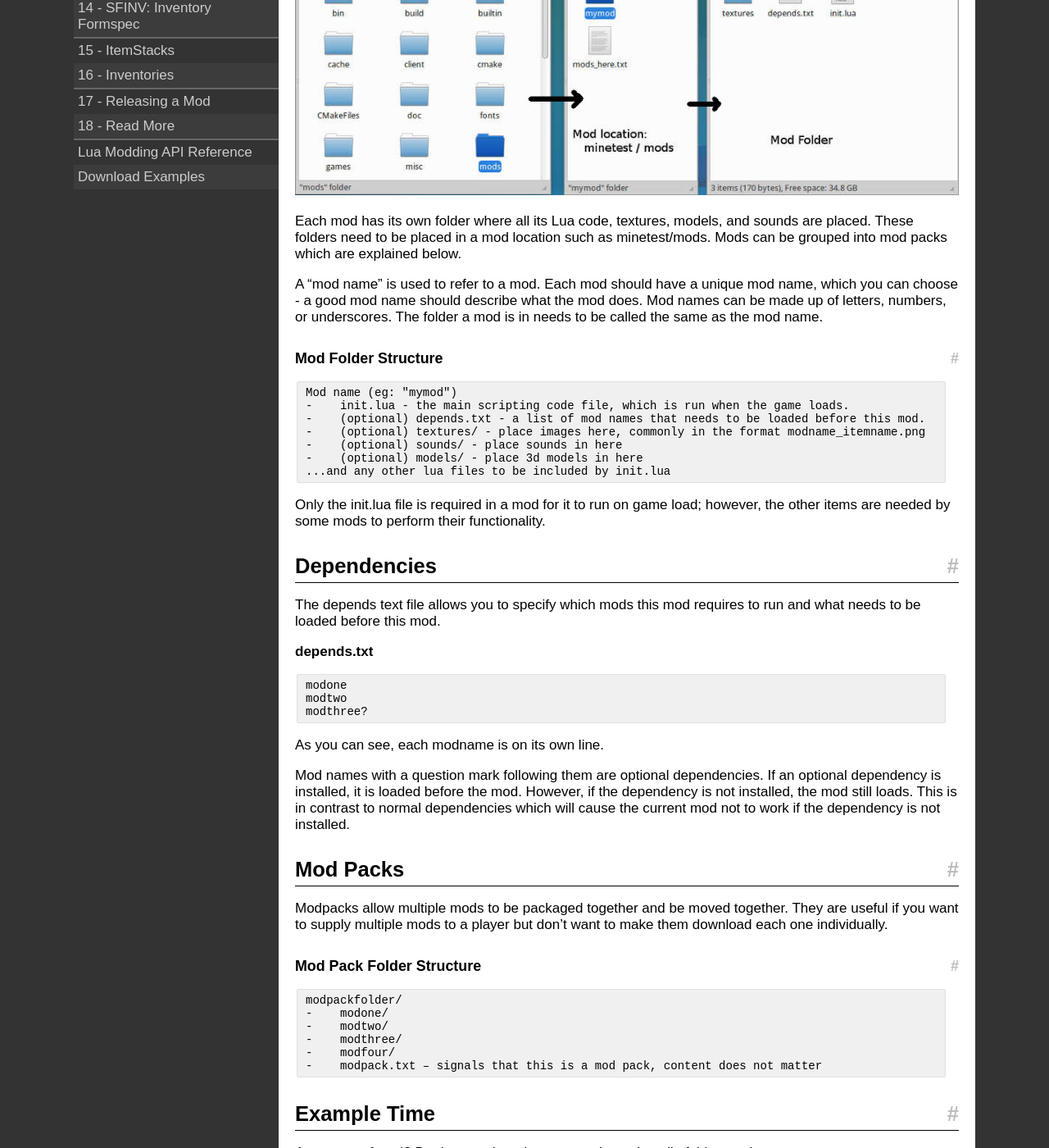
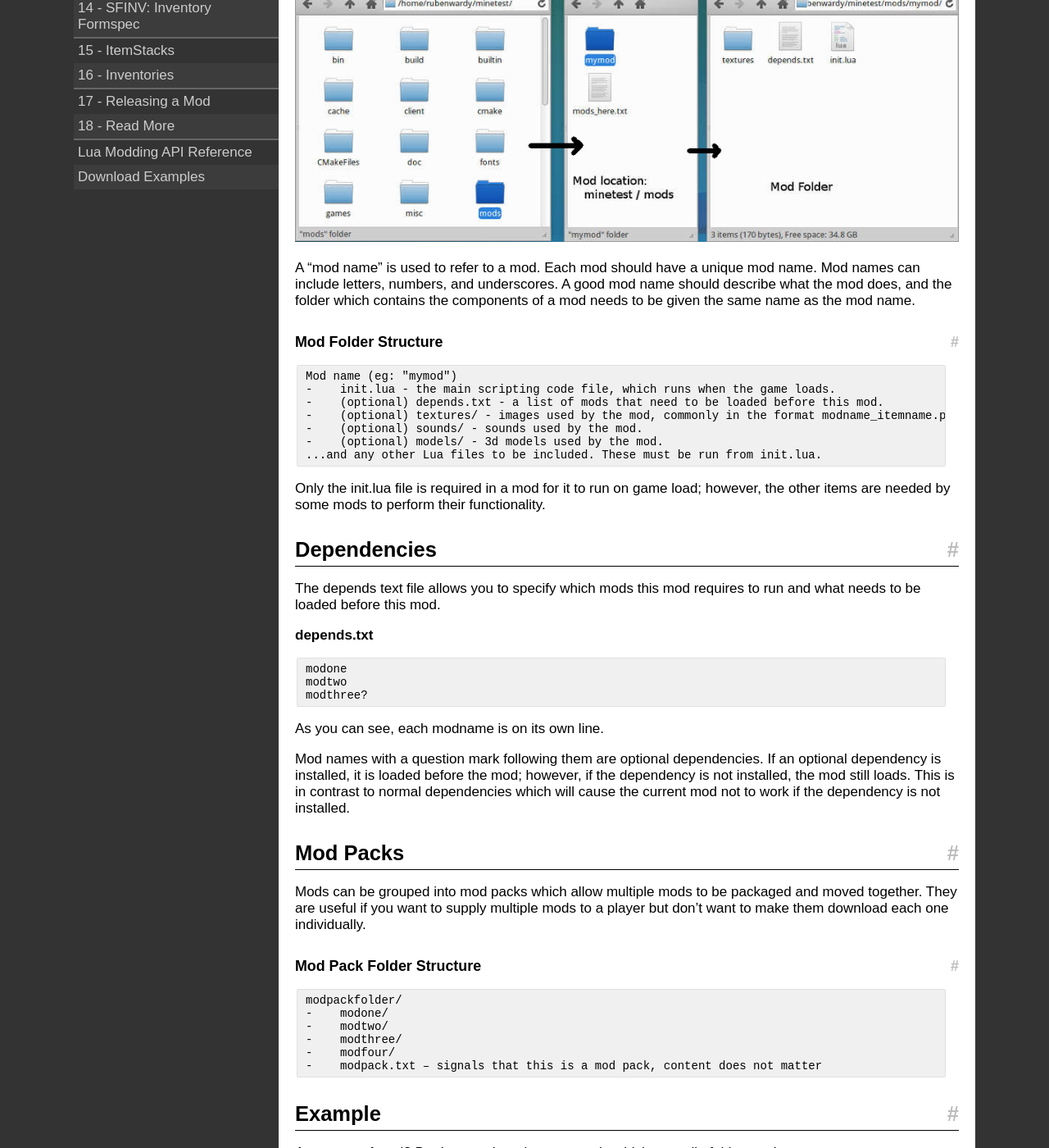
Before and after one commit to rubenwardy/minetest_modding_book, a Jekyll site: the page built from en/chapters/folders.md, in a window 1280 px wide and 1400 px high, scrolled down 431 px. Shown: the whole window at 82% size. Built offline with Jekyll 4.4.1, drawn with Linux system fonts in a browser that asks for light colours; nearby versions of some CDN libraries; some of the changed text lies outside the part shown.

Commit message:
Edit Folders page

```diff
--- a/en/chapters/folders.md
+++ b/en/chapters/folders.md
@@ -6,34 +6,35 @@
 
 ## Introduction
 
-In this chapter we will learn the basic structure of a mod's folder.
-This is an essential skill when creating mods.
+Understanding the basic structure of a mod's folder
+is an essential skill when creating mods.
 
-* Mod Folders
-* Dependencies
-* Mod Packs
+* [Mod Folders](#mod-folders)
+* [Dependencies](#dependencies)
+* [Mod Packs](#mod-packs)
+* [Example](#example)
 
 ## Mod Folders
 
+Each mod has its own folder where all its Lua code, textures, models, and sounds
+are placed. These folders need to be placed in a mod location such as
+minetest/mods.
+
 ![Find the mod's folder]({{ page.root }}/static/folder_modfolder.jpg)
 
-Each mod has its own folder where all its Lua code, textures, models, and sounds
-are placed. These folders need to be placed in a mod location such as
-minetest/mods. Mods can be grouped into mod packs which are explained below.
-
-A "mod name" is used to refer to a mod. Each mod should have a unique mod name,
-which you can choose - a good mod name should describe what the mod does.
-Mod names can be made up of letters, numbers, or underscores. The folder a mod is
-in needs to be called the same as the mod name.
+A "mod name" is used to refer to a mod. Each mod should have a unique mod name.
+Mod names can include letters, numbers, and underscores. A good mod name should
+describe what the mod does, and the folder which contains the components of a mod
+needs to be given the same name as the mod name.
 
 ### Mod Folder Structure
     Mod name (eg: "mymod")
-    -    init.lua - the main scripting code file, which is run when the game loads.
-    -    (optional) depends.txt - a list of mod names that needs to be loaded before this mod.
-    -    (optional) textures/ - place images here, commonly in the format modname_itemname.png
-    -    (optional) sounds/ - place sounds in here
-    -    (optional) models/ - place 3d models in here
-    ...and any other lua files to be included by init.lua
+    -    init.lua - the main scripting code file, which runs when the game loads.
+    -    (optional) depends.txt - a list of mods that need to be loaded before this mod.
+    -    (optional) textures/ - images used by the mod, commonly in the format modname_itemname.png.
+    -    (optional) sounds/ - sounds used by the mod.
+    -    (optional) models/ - 3d models used by the mod.
+    ...and any other Lua files to be included. These must be run from init.lua.
 
 Only the init.lua file is required in a mod for it to run on game load; however,
 the other items are needed by some mods to perform their functionality.
@@ -52,16 +53,16 @@
 As you can see, each modname is on its own line.
 
 Mod names with a question mark following them are optional dependencies.
-If an optional dependency is installed, it is loaded before the mod.
-However, if the dependency is not installed, the mod still loads.
+If an optional dependency is installed, it is loaded before the mod;
+however, if the dependency is not installed, the mod still loads.
 This is in contrast to normal dependencies which will cause the current
 mod not to work if the dependency is not installed.
 
 ## Mod Packs
 
-Modpacks allow multiple mods to be packaged together and be moved together.
-They are useful if you want to supply multiple mods to a player but don't
-want to make them download each one individually.
+Mods can be grouped into mod packs which allow multiple mods to be packaged
+and moved together. They are useful if you want to supply multiple mods to
+a player but don't want to make them download each one individually.
 
 ### Mod Pack Folder Structure
     modpackfolder/
@@ -71,9 +72,9 @@
     -    modfour/
     -    modpack.txt – signals that this is a mod pack, content does not matter
 
-## Example Time
+## Example
 
-Are you confused? Don't worry, here is an example putting all of this together.
+Are you confused? Don't worry, here is an example which puts all of this together:
 
 ### Mod Folder
     mymod/
@@ -104,7 +105,7 @@
 })
 {% endhighlight %}
 
-Our mod has a name of "mymod". It has two text files: init.lua and depends.txt.\\
+This mod has the name "mymod". It has two text files: init.lua and depends.txt.\\
 The script prints a message and then registers a node – which will be explained in the next chapter.\\
-The depends text file adds a dependency to the default mod which is in minetest_game.\\
+The depends text file adds a dependency on the default mod which is in minetest_game.\\
 There is also a texture in textures/ for the node.
```
